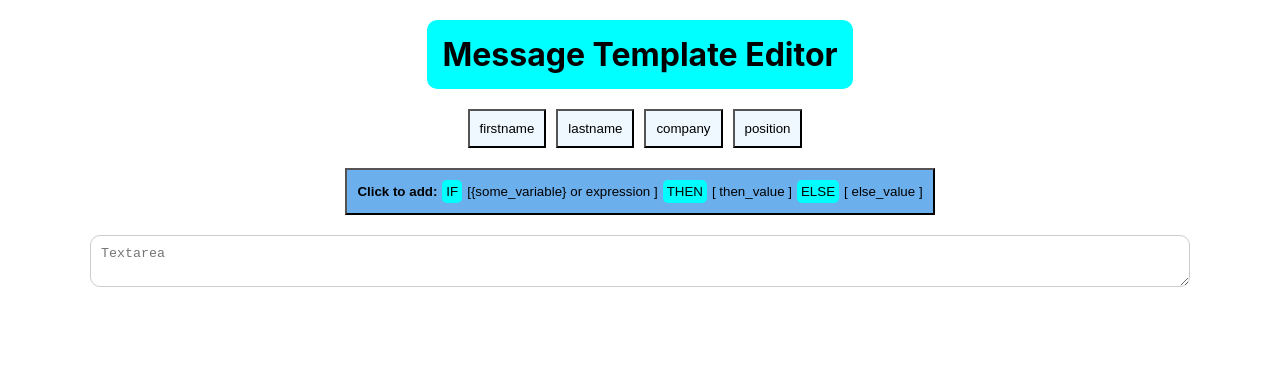
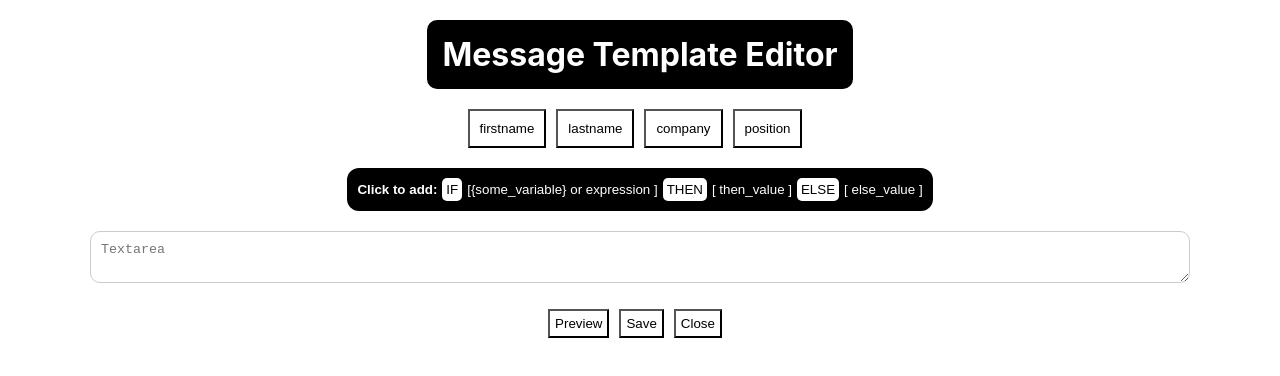
Before and after one commit to A1exTheCat/message-template-widget, a React (Create React App) app: page / in a window 1280 px wide. Both pictures are taken after a click on the button "Message Editor". Shown: the top 376 px of the page. Built offline with nearby package versions, Linux system fonts and the light colour scheme.

Commit message:
Добавлены нижние кнопки в футер и стилизация

```diff
--- a/src/App.css
+++ b/src/App.css
@@ -38,7 +38,8 @@
 /* Заголовок */
 
 .editor-page-container h1{
-  background-color: aqua;
+  background-color: black;
+  color: #fff;
   padding: 15px;
   margin: 20px 0;
   border: 2px;
@@ -56,12 +57,22 @@
 .var-button {
   padding: 10px;
   margin-right: 10px;
-  background-color: aliceblue;
+  background-color: #fff;
+  color: black;
+  position: relative;
+  top: 0;
+  transition: all 0.1s ease-in-out;
 }
 
 .var-button:hover {
-  background-color:aquamarine;
+  background-color: black;
+  color: #fff;
   cursor: pointer;
+}
+
+.var-button:active {
+  position: relative;
+  top: 2px;
 }
 
 /* Кнопка добавления IF */
@@ -71,7 +82,16 @@
   align-items: center;
   padding: 10px 10px;
   margin: 20px 20px;
-  background-color: rgb(107, 175, 236);
+  background-color: black;
+  color:#fff;
+  border: 2px;
+  border-radius: 12px;
+  transition: all 0.3s ease;
+}
+
+.if-button:active {
+  position: relative;
+  top: 2px;
 }
 
 .if-button-header {
@@ -86,7 +106,8 @@
   margin: 0 5px;
   padding: 4px;
   border-radius: 5px;
-  background-color: aqua;
+  color: black;
+  background-color: #fff;
 }
 
 /* Шаблон */
@@ -128,8 +149,39 @@
 
 .delete-btn {
   left: 5px;
+  background-color: #fff;
+  color: #000;
+  padding: 5px;
 }
 
 .if-then-else-block .if-button-small {
   margin: 0 15px 0 0;
 }
+
+/* Кнопки футера */
+
+.footer-buttons {
+  display: flex;
+  justify-content: center;
+  margin: 1rem auto;
+}
+
+.footer-button {
+  background-color: #fff;
+  color: black;
+  padding: 5px;
+  margin-right: 10px;
+  position: relative;
+  top: 0;
+  transition: all 0.1s ease-in-out;
+}
+
+.footer-button:hover {
+  background-color: black;
+  color: #fff;
+}
+
+.footer-button:active {
+  position: relative;
+  top: 2px;
+}
--- a/src/App.tsx
+++ b/src/App.tsx
@@ -5,29 +5,21 @@ import StartButton from './UI/widgetStartButton';
 import MessageEditor from './modules/widgetMessageEditor';
 import './App.css';
 
-//const arrVarNames = localStorage.arrVarNames ? JSON.parse(localStorage.arrVarNames) : ['firstname', 'lastname', 'company', 'position'];
-//const template = localStorage.template ? JSON.parse(localStorage.template) : null;
-const callbackSave = (template) => {
-  localStorage.template = template;
-}
-
-const arrVarNames = ['firstname', 'lastname', 'company', 'position'];
-const template = [
-  {
-    id: 1,
-    type: 'initial',
-    textareas: ['123123', '', '', '', ''],
-    structure: ['text', '', '', '', '']
-  },
-];
-
-
 function App() {
   const [editorStatus, setEditorStatus] = useState(false);
-
+  const arrVarNames = localStorage.arrVarNames ? JSON.parse(localStorage.arrVarNames) : ['firstname', 'lastname', 'company', 'position'];
+  const template = localStorage.template ? JSON.parse(localStorage.template) : null;
+  const callbackSave = (template) => {
+    localStorage.template = JSON.stringify(template);
+  }
   return (
     <div className="App">
-      {editorStatus ? <MessageEditor arrVarNames={arrVarNames} template={template} callbackSave={callbackSave} /> : <StartButton onClick={() => setEditorStatus(true)}/>}
+      {editorStatus ? <MessageEditor
+        arrVarNames={arrVarNames}
+        template={template}
+        callbackSave={callbackSave}
+        setEditorStatus={setEditorStatus}
+      /> : <StartButton onClick={() => setEditorStatus(true)}/>}
     </div>
   );
 }
--- /dev/null
+++ b/src/UI/FooterButtons.tsx
@@ -0,0 +1,15 @@
+//@ts-nocheck
+import React from "react";
+
+const FooterButtons = ({ setPreview, callbackSave, setEditorStatus, tree }) => {
+
+  return (
+    <div className="footer-buttons">
+      <button className="footer-button" onClick={() => setPreview(true)}>Preview</button>
+      <button className="footer-button" onClick={() => callbackSave(tree)}>Save</button>
+      <button className="footer-button" onClick={() => setEditorStatus(false)}>Close</button>
+    </div>
+  )
+}
+
+export default FooterButtons;
--- a/src/UI/variableButton.tsx
+++ b/src/UI/variableButton.tsx
@@ -1,11 +1,32 @@
 //@ts-nocheck
-import React from "react";
+import React, { useContext } from "react";
+import { CursorContext } from "../modules/widgetMessageEditor";
 
-const VariableButton = (props) => {
-  const { btnName } = props;
+
+const VariableButton = ({ btnName, tree, setTree }) => {
+  const { cursor } = useContext(CursorContext);
+
+  const addVariableFunction = () => {
+    const { id, index, position } = cursor;
+    const updatingNode = tree.find((node) => node.id === id);
+    const updatingText = updatingNode.textareas[index];
+    const leftPart = updatingText.slice(0, position);
+    const rightPart = updatingText.slice(position);
+    const newText = updatingText === '' ? `{${btnName}}` : `${leftPart}{${btnName}}${rightPart}`;
+    updatingNode.textareas[index] = newText;
+    setTree(prevTree => {
+      const filteredTree = prevTree.map((node) => {
+        if (node.id !== id) {
+          return node;
+        }
+        return updatingNode;
+      })
+      return filteredTree;
+    })
+  }
 
   return (
-    <button className="var-button" onClick={() => console.log(`{${btnName}}`)}>{btnName}</button>
+    <button className="var-button" onClick={addVariableFunction}>{btnName}</button>
   )
 }
 
--- /dev/null
+++ b/src/components/Preview.tsx
@@ -0,0 +1,8 @@
+//@ts-nocheck
+import React, { useContext } from "react";
+
+const Preview = () => {
+  return;
+};
+
+export default Preview;
--- a/src/components/Template.tsx
+++ b/src/components/Template.tsx
@@ -1,9 +1,9 @@
 //@ts-nocheck
-import React, { useState, useContext } from "react";
+import React, { useContext } from "react";
 import IfThenElseInputs from "../UI/IfThenElseInputs";
-import { CursorContext } from "../modules/widgetMessageEditor"
+import { CursorContext } from "../modules/widgetMessageEditor";
 
-const Template = ( { arrVarNames, tree, callbackSave, setTree } ) => {
+const Template = ( { tree, setTree } ) => {
   const { setCursor } = useContext(CursorContext);
 
   const updateTextarea = (nodeId, index, newValue) => {
--- a/src/modules/widgetMessageEditor.tsx
+++ b/src/modules/widgetMessageEditor.tsx
@@ -3,13 +3,15 @@ import IfButton from "../UI/IfButton";
 import VariableButton from "../UI/variableButton";
 import Template from "../components/Template";
 import React, { useState } from "react";
+import FooterButtons from "../UI/FooterButtons";
+import Preview from "../components/Preview";
 
 export const CursorContext = React.createContext({});
 
 const MessageEditor = (props) => {
-  const { arrVarNames, template, callbackSave } = props;
+  const { arrVarNames, template, callbackSave, setEditorStatus } = props;
 
-  const [tree, setTree] = useState([
+  const [tree, setTree] = useState(template ? template : [
     {
       id: 1,
       type: 'initial',
@@ -26,15 +28,19 @@ const MessageEditor = (props) => {
     }
   );
 
+  const [preview, setPreview] = useState(false);
+
   return (
     <CursorContext.Provider value={{cursor, setCursor}}>
       <div className="editor-page-container">
         <h1 className="header">Message Template Editor</h1>
         <div className="var-buttons-block">
-          {arrVarNames.map((name) => <VariableButton btnName={name} key={arrVarNames.indexOf(name)} />)}
+          {arrVarNames.map((name) => <VariableButton btnName={name} tree={tree} setTree={setTree} key={arrVarNames.indexOf(name)} />)}
         </div>
         <IfButton tree={tree} setTree={setTree}/>
-        <Template arrVarNames={arrVarNames} tree={tree} callbackSave={callbackSave} setTree={setTree} />
+        <Template arrVarNames={arrVarNames} tree={tree} setTree={setTree} />
+        <FooterButtons tree={tree} setPreview={setPreview} callbackSave={callbackSave} setEditorStatus={setEditorStatus}/>
+        {preview && <Preview />}
       </div>
     </CursorContext.Provider>
   );
```
